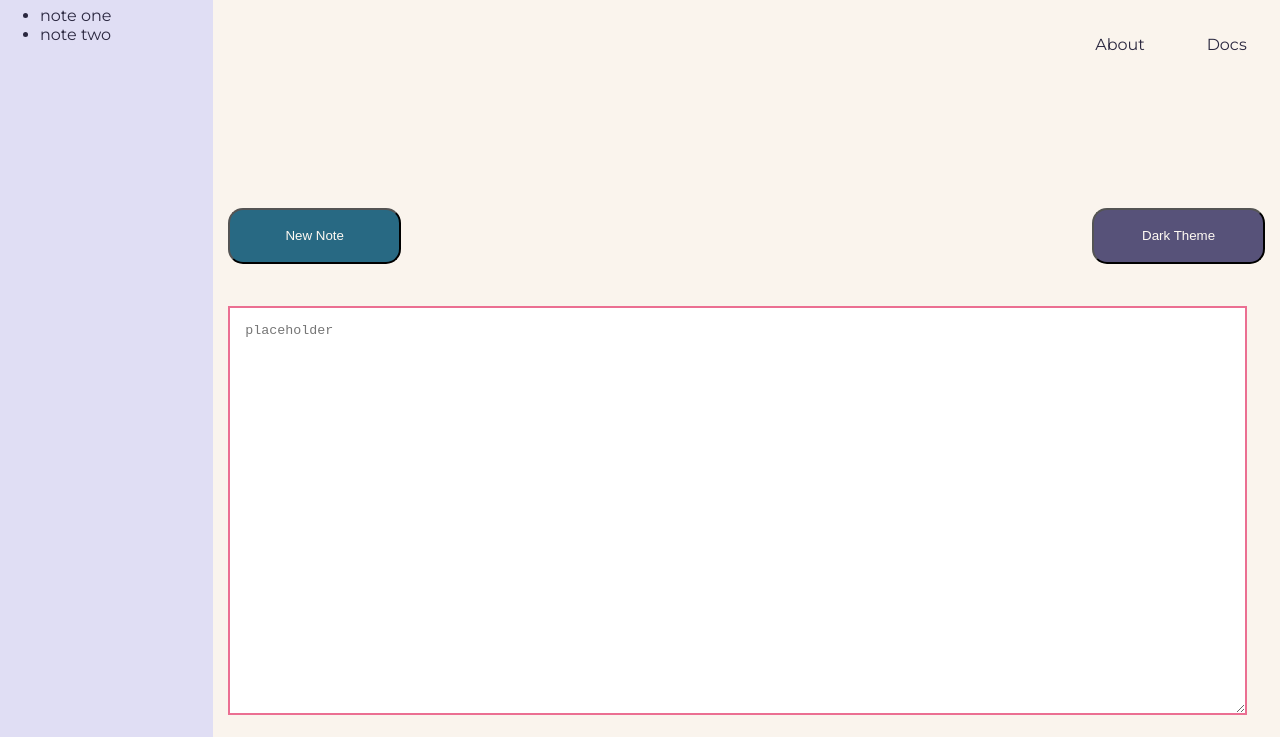
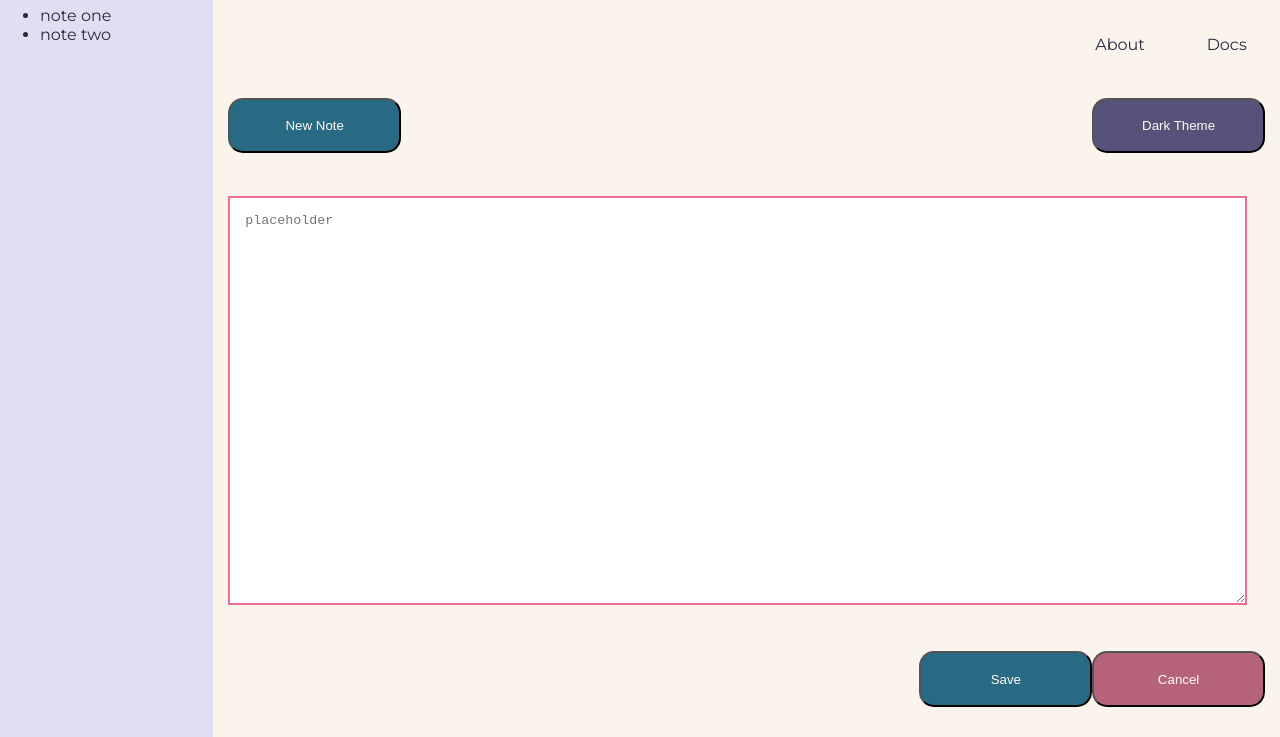
Before and after one commit to jake-m-commits/Note_Taker_, a plain HTML site: page index.html in a window 1280 px wide. Shown: the part 63-800 px from the top of the page. Drawn offline with Linux system fonts and the light colour scheme.

Commit message:
[css] -updates grid-rows for buttons and text area and removes one grid-template-row from <main> -gives <html> full height and width and updates <body> height and width to 'min-height' and 'min-width'

```diff
--- a/css/stylesheet.css
+++ b/css/stylesheet.css
@@ -1,3 +1,8 @@
+html {
+    height: 100%;
+    width: 100%;
+}
+
 body {
     background-color: #faf4ed;
     font-family: 'Montserrat', sans-serif;
@@ -7,8 +12,8 @@ body {
     grid-template-rows: 0.5fr repeat(3, 1fr) 0.5fr;
     margin: 0;
     padding: 0;
-    width: 100%;
-    height: 100%;
+    min-width: 100%;
+    min-height: 100%;
 }
 
 main button {
@@ -42,7 +47,7 @@ main {
     grid-column: 2/-1;
     grid-row: 2/5;
     display: grid;
-    grid-template-rows: repeat(2, 0.5fr) 2fr 0.5fr;
+    grid-template-rows: 0.5fr 2fr 0.5fr;
 }
 
 #nav_links {
@@ -61,7 +66,7 @@ main {
 }
 
 #top_button {
-    grid-row: 2/3;
+    grid-row: 1/2;
     display: grid;
     grid-template-columns: repeat(6, 1fr);
     grid-template-rows: 0.5fr 1fr 0.5fr;
@@ -80,12 +85,12 @@ main {
 }
 
 #note_taker {
-    grid-row: 3/4;
+    grid-row: 2/3;
     padding: 15px;
 }
 
 #bottom_button {
-    grid-row: 4/-1;
+    grid-row: 3/-1;
     display: grid;
     grid-template-columns: repeat(6, 1fr);
     grid-template-rows: 0.5fr 1fr 0.5fr;
```
